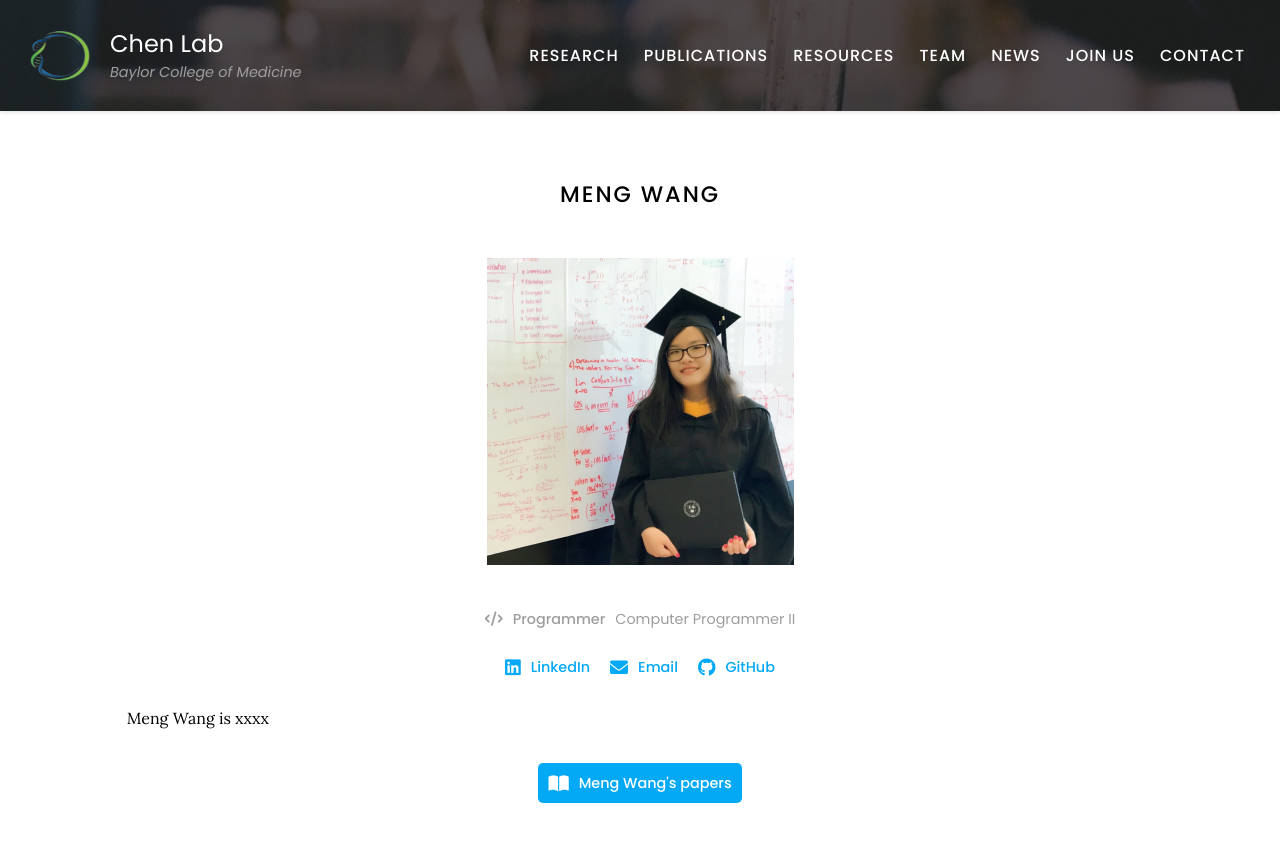
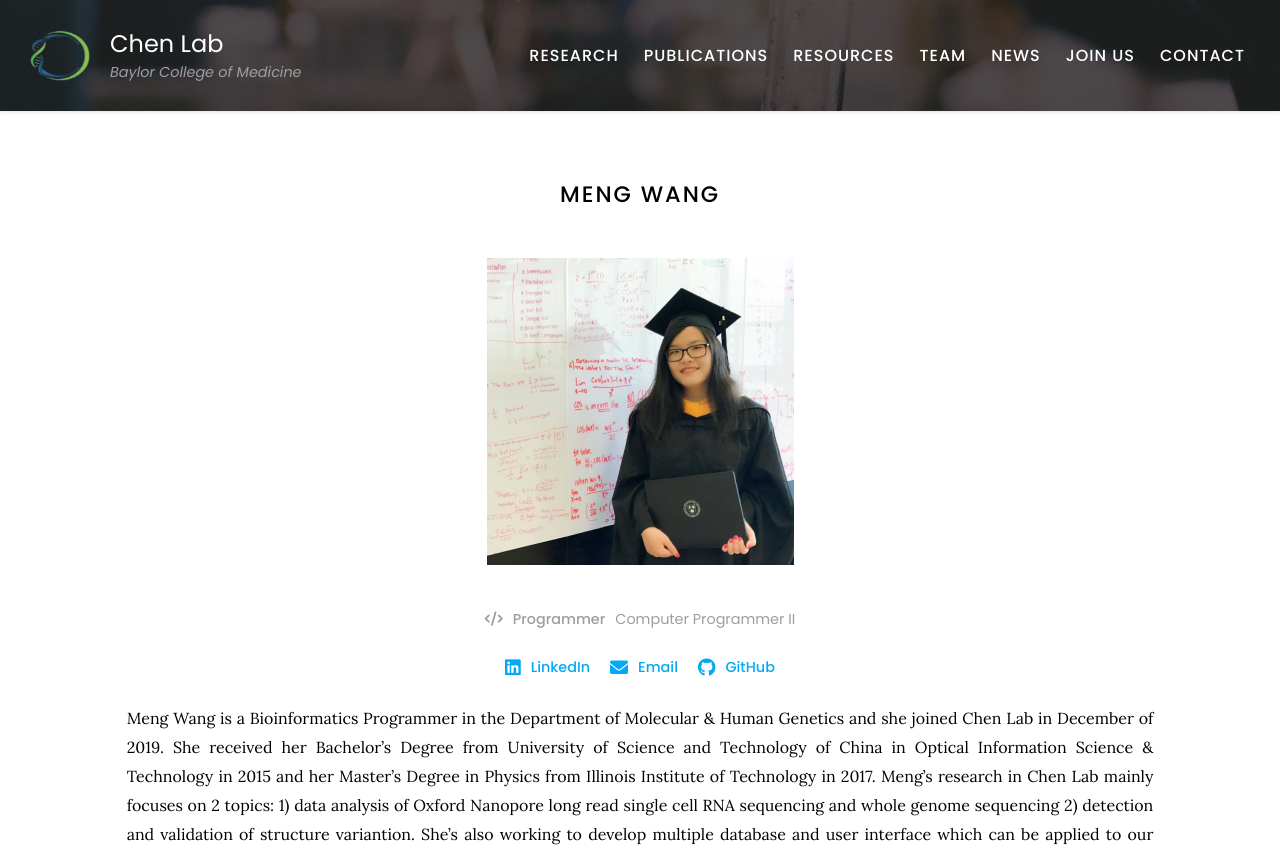
Before and after one commit to wmeng1018/Chen-lab-website, a Jekyll site: the page built from _members/meng-wang.md, in a window 1280 px wide. Shown: the top 854 px of the page. Built offline with Jekyll 4.4.1, drawn with Linux system fonts in a browser that asks for light colours; some of the changed text lies outside the part shown.

Commit message:
Update meng-wang.md

```diff
--- a/_members/meng-wang.md
+++ b/_members/meng-wang.md
@@ -11,4 +11,4 @@ links:
   github: wmeng1018
 ---
 
-Meng Wang is xxxx
+Meng Wang is a Bioinformatics Programmer in the Department of Molecular & Human Genetics and she joined Chen Lab in December of 2019. She received her Bachelor’s Degree from University of Science and Technology of China in Optical Information Science & Technology in 2015 and her Master's Degree in Physics from Illinois Institute of Technology in 2017. Meng's research in Chen Lab mainly focuses on 2 topics: 1) data analysis of Oxford Nanopore long read single cell RNA sequencing and whole genome sequencing 2) detection and validation of structure variantion. She's also working to develop multiple database and user interface which can be applied to our project daily use.
```
